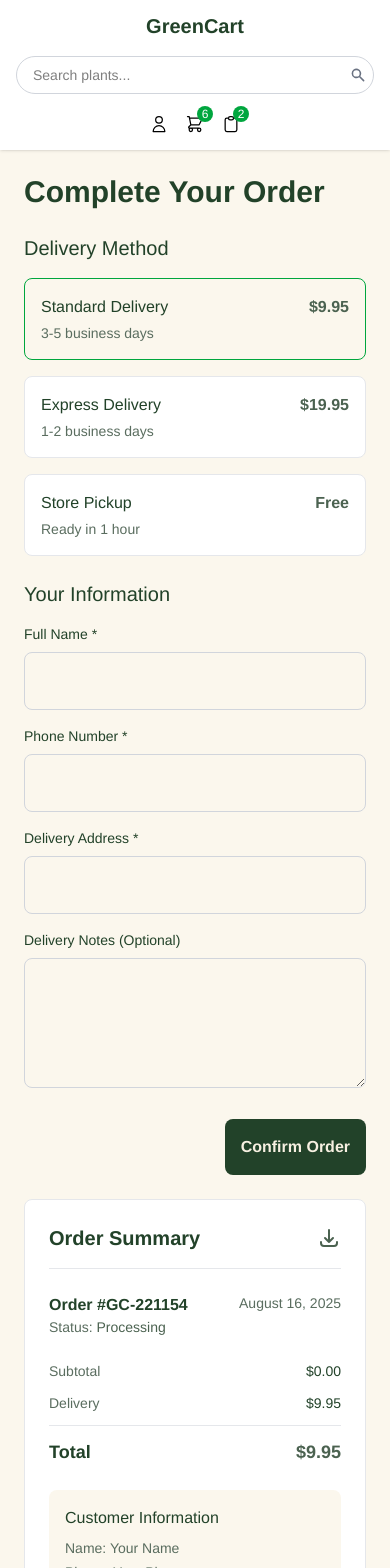
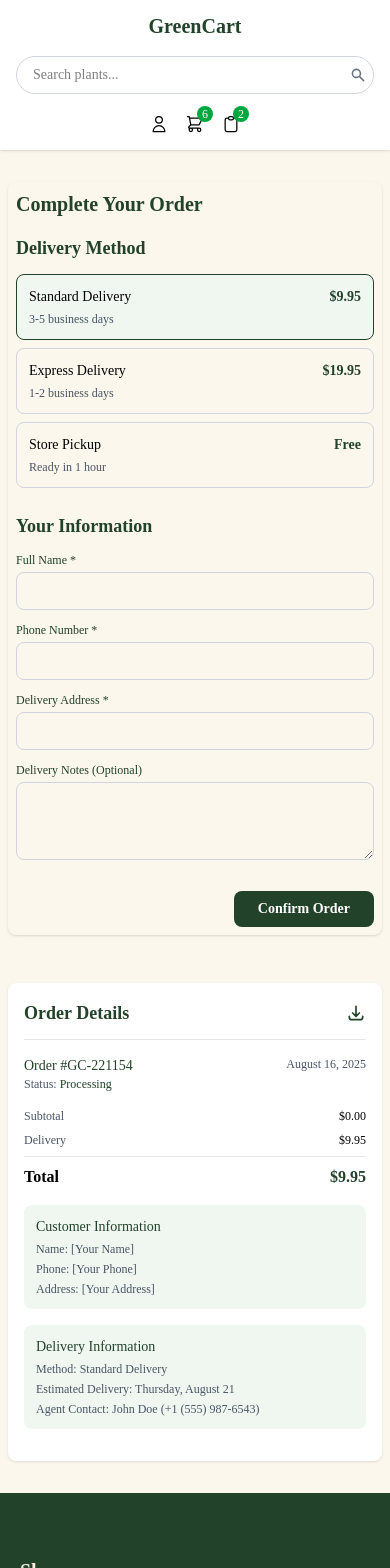
Before and after one commit to AfrinJahanEra/GreenCart, a React (Vite) app in the folder Client/: page /order in a window 390 px wide. Shown: the top 1568 px of the page. Built offline with nearby package versions, Linux system fonts and the light colour scheme.

Commit message:
Order pag eresponsive

```diff
--- a/Client/package.json
+++ b/Client/package.json
@@ -10,6 +10,7 @@
     "preview": "vite preview"
   },
   "dependencies": {
+    "@fontsource/inter": "^5.2.6",
     "html2pdf.js": "^0.10.3",
     "react": "^19.1.1",
     "react-dom": "^19.1.1",
--- a/Client/src/pages/Order.jsx
+++ b/Client/src/pages/Order.jsx
@@ -102,6 +102,8 @@ const Order = () => {
       alert('Please fill in all required fields');
       return;
     }
+
+    // In a real app, you would submit to backend here
     console.log('Order submitted:', order);
     alert('Order placed successfully!');
     navigate('/order-confirmation', { state: { order } });
@@ -114,244 +116,199 @@ const Order = () => {
   };
 
   return (
-    <div className={`min-h-screen`} style={{
-      backgroundColor: theme.colors.secondary,
-      fontFamily: theme.fonts.secondary
-    }}>
+    <div className="bg-[#fbf7ed] min-h-screen">
       <Header />
 
-      <section className="p-6 max-w-7xl mx-auto">
-        <div className="flex flex-col lg:flex-row gap-6">
+      <div className="container mx-auto px-2 py-8 sm:py-12 max-w-6xl">
+        <div className="flex flex-col lg:flex-row gap-6 sm:gap-8">
           {/* Main Order Form */}
           <div className="lg:w-2/3">
-            <h1 className="text-3xl font-semibold mb-6" style={{ color: theme.colors.text.primary }}>
-              Complete Your Order
-            </h1>
+            <div className="bg-[#fbf7ed] rounded-lg shadow-sm p-2 sm:p-6 mb-6 sm:mb-8">
+              <h1 className="text-xl sm:text-2xl font-bold text-[#224229] mb-4 sm:mb-6">Complete Your Order</h1>
 
-            <div className="mb-6">
-              <h2 className="text-xl font-medium mb-4" style={{ color: theme.colors.text.primary }}>
-                Delivery Method
-              </h2>
-              <div className="space-y-4">
+              <div className="mb-6 sm:mb-8">
+                <h2 className="text-lg sm:text-xl font-semibold text-[#224229] mb-3 sm:mb-4">Delivery Method</h2>
+                <div className="space-y-2 sm:space-y-3">
                   {deliveryMethods.map(method => (
                     <div
                       key={method.id}
                       onClick={() => handleDeliveryChange(method)}
-                    className={`p-4 border rounded-lg cursor-pointer transition-colors duration-200 ${
+                      className={`p-3 sm:p-4 border rounded-lg cursor-pointer ${
                         order.deliveryMethod?.id === method.id
-                        ? 'border-green-600 bg-green-50'
-                        : 'border-gray-200 hover:border-green-600'
+                          ? 'border-[#224229] bg-[#f0f7f1]'
+                          : 'border-gray-300 hover:border-[#224229]'
                       }`}
-                    style={{ backgroundColor: order.deliveryMethod?.id === method.id ? theme.colors.secondary : 'white' }}
                     >
-                    <div className="flex justify-between items-center">
-                      <span className="font-medium text-base" style={{ color: theme.colors.text.primary }}>
-                        {method.name}
-                      </span>
-                      <span className="font-semibold" style={{ color: theme.colors.accent }}>
-                        {method.price > 0 ? `$${method.price.toFixed(2)}` : 'Free'}
+                      <div className="flex justify-between">
+                        <span className="font-medium text-sm sm:text-base">{method.name}</span>
+                        <span className="font-bold text-sm sm:text-base" style={{ color: theme.colors.primary }}>
+                          {method.price > 0 ? `$${method.price}` : 'Free'}
                         </span>
                       </div>
-                    <p className="text-sm mt-1" style={{ color: theme.colors.text.secondary }}>
-                      {method.time}
-                    </p>
+                      <p className="text-xs sm:text-sm text-gray-600 mt-1">{method.time}</p>
                     </div>
                   ))}
                 </div>
               </div>
 
+              <div className="mb-6 sm:mb-8">
+                <h2 className="text-lg sm:text-xl font-semibold text-[#224229] mb-3 sm:mb-4">Your Information</h2>
+                <div className="grid grid-cols-1 md:grid-cols-2 gap-3 sm:gap-4">
                   <div>
-              <h2 className="text-xl font-medium mb-4" style={{ color: theme.colors.text.primary }}>
-                Your Information
-              </h2>
-              <div className="grid grid-cols-1 md:grid-cols-2 gap-4">
-                <div>
-                  <label className="block text-sm font-medium mb-2" style={{ color: theme.colors.text.primary }}>
-                    Full Name *
-                  </label>
+                    <label className="block text-xs sm:text-sm font-medium mb-1 sm:mb-2" style={{ color: theme.colors.primary }}>Full Name *</label>
                     <input
                       type="text"
                       name="name"
                       value={order.customerInfo.name}
                       onChange={handleInputChange}
-                    className="w-full p-4 border border-gray-300 rounded-lg focus:ring-2 focus:ring-green-600 focus:border-transparent text-base"
-                    style={{ color: theme.colors.text.primary }}
+                      className="w-full px-3 sm:px-4 py-2 sm:py-3 border border-[#d1d5db] rounded-lg focus:ring-2 focus:ring-[#224229] focus:border-transparent text-sm sm:text-base"
                       required
                     />
                   </div>
                   <div>
-                  <label className="block text-sm font-medium mb-2" style={{ color: theme.colors.text.primary }}>
-                    Phone Number *
-                  </label>
+                    <label className="block text-xs sm:text-sm font-medium mb-1 sm:mb-2" style={{ color: theme.colors.primary }}>Phone Number *</label>
                     <input
                       type="tel"
                       name="phone"
                       value={order.customerInfo.phone}
                       onChange={handleInputChange}
-                    className="w-full p-4 border border-gray-300 rounded-lg focus:ring-2 focus:ring-green-600 focus:border-transparent text-base"
-                    style={{ color: theme.colors.text.primary }}
+                      className="w-full px-3 sm:px-4 py-2 sm:py-3 border border-[#d1d5db] rounded-lg focus:ring-2 focus:ring-[#224229] focus:border-transparent text-sm sm:text-base"
                       required
                     />
                   </div>
                   <div className="md:col-span-2">
-                  <label className="block text-sm font-medium mb-2" style={{ color: theme.colors.text.primary }}>
-                    Delivery Address *
-                  </label>
+                    <label className="block text-xs sm:text-sm font-medium mb-1 sm:mb-2" style={{ color: theme.colors.primary }}>Delivery Address *</label>
                     <input
                       type="text"
                       name="address"
                       value={order.customerInfo.address}
                       onChange={handleInputChange}
-                    className="w-full p-4 border border-gray-300 rounded-lg focus:ring-2 focus:ring-green-600 focus:border-transparent text-base"
-                    style={{ color: theme.colors.text.primary }}
+                      className="w-full px-3 sm:px-4 py-2 sm:py-3 border border-[#d1d5db] rounded-lg focus:ring-2 focus:ring-[#224229] focus:border-transparent text-sm sm:text-base"
                       required
                     />
                   </div>
                   <div className="md:col-span-2">
-                  <label className="block text-sm font-medium mb-2" style={{ color: theme.colors.text.primary }}>
-                    Delivery Notes (Optional)
-                  </label>
+                    <label className="block text-xs sm:text-sm font-medium mb-1 sm:mb-2" style={{ color: theme.colors.primary }}>Delivery Notes (Optional)</label>
                     <textarea
                       name="notes"
                       value={order.customerInfo.notes}
                       onChange={handleInputChange}
-                    className="w-full p-4 border border-gray-300 rounded-lg focus:ring-2 focus:ring-green-600 focus:border-transparent text-base"
-                    style={{ color: theme.colors.text.primary }}
-                    rows="4"
+                      className="w-full px-3 sm:px-4 py-2 sm:py-3 border border-[#d1d5db] rounded-lg focus:ring-2 focus:ring-[#224229] focus:border-transparent text-sm sm:text-base"
+                      rows="3"
                     />
                   </div>
                 </div>
               </div>
 
-            <div className="flex justify-end mt-6">
+              <div className="flex justify-end">
                 <button
                   onClick={handleSubmitOrder}
-                className="p-4 rounded-lg font-semibold transition-colors text-base"
-                style={{
-                  backgroundColor: theme.colors.primary,
-                  color: theme.colors.text.light,
-                  ':hover': { backgroundColor: theme.colors.accent }
-                }}
+                  className="bg-[#224229] text-white px-6 py-2 sm:px-8 sm:py-3 rounded-lg font-bold hover:bg-[#4b6250] transition-colors text-sm sm:text-base"
                 >
                   Confirm Order
                 </button>
               </div>
             </div>
+          </div>
 
           {/* Order Summary Sidebar */}
           <div className="lg:w-1/3">
-            <div ref={sidebarRef} className="bg-white border border-gray-200 rounded-lg p-6 sticky top-6">
-              <div className="flex justify-between items-center mb-6 border-b border-gray-200 pb-4">
-                <h2 className="text-xl font-semibold" style={{ color: theme.colors.text.primary }}>
-                  Order Summary
-                </h2>
+            <div ref={sidebarRef} className="bg-white rounded-lg shadow-sm p-4 sm:p-6 sticky top-4">
+              <div className="flex justify-between items-center mb-4 sm:mb-6 pb-3 sm:pb-4 border-b border-[#e5e7eb]">
+                <h2 className="text-lg sm:text-xl font-semibold text-[#224229]">Order Details</h2>
                 <button
                   onClick={handleDownloadPDF}
-                  className="transition-colors"
-                  style={{ color: theme.colors.accent }}
+                  className="text-[#224229] hover:text-[#4b6250]"
                   title="Download Order Summary"
                 >
-                  <svg xmlns="http://www.w3.org/2000/svg" className="h-6 w-6" fill="none" viewBox="0 0 24 24" stroke="currentColor">
+                  <svg xmlns="http://www.w3.org/2000/svg" className="h-5 w-5" fill="none" viewBox="0 0 24 24" stroke="currentColor">
                     <path strokeLinecap="round" strokeLinejoin="round" strokeWidth={2} d="M4 16v1a3 3 0 003 3h10a3 3 0 003-3v-1m-4-4l-4 4m0 0l-4-4m4 4V4" />
                   </svg>
                 </button>
               </div>
 
-              <div className="mb-6">
-                <div className="flex justify-between items-start mb-4">
+              <div className="mb-4 sm:mb-6">
+                <div className="flex justify-between items-start mb-3 sm:mb-4">
                   <div>
-                    <h3 className="font-semibold text-base" style={{ color: theme.colors.text.primary }}>
-                      Order #{order.orderNumber}
-                    </h3>
-                    <p className="text-sm" style={{ color: theme.colors.text.secondary }}>
-                      Status: <span style={{ color: theme.colors.accent, fontWeight: '500' }}>{order.status}</span>
-                    </p>
+                    <h3 className="font-medium text-sm sm:text-base text-[#224229]">Order #{order.orderNumber}</h3>
+                    <p className="text-xs sm:text-sm text-gray-600">Status: <span className="text-[#224229] font-medium">{order.status}</span></p>
                   </div>
-                  <p className="text-sm" style={{ color: theme.colors.text.secondary }}>{order.orderDate}</p>
+                  <p className="text-xs sm:text-sm text-gray-600">{order.orderDate}</p>
                 </div>
 
-                <div className="space-y-4 mb-6">
+                <div className="space-y-3 sm:space-y-4 mb-4 sm:mb-6">
                   {order.items.map(item => (
-                    <div key={item.id} className="flex gap-4 pb-4 border-b border-gray-200">
+                    <div key={item.id} className="flex gap-3 sm:gap-4 pb-3 sm:pb-4 border-b border-[#e5e7eb]">
                       <img
                         src={item.image}
                         alt={item.name}
-                        className="w-16 h-16 object-cover rounded-md"
+                        className="w-12 h-12 sm:w-16 sm:h-16 object-cover rounded-lg"
                       />
-                      <div className="flex-1">
-                        <h4 className="font-medium text-base" style={{ color: theme.colors.text.primary }}>
-                          {item.name}
-                        </h4>
-                        <p className="text-sm" style={{ color: theme.colors.text.secondary }}>Size: {item.size}</p>
-                        <p className="text-sm" style={{ color: theme.colors.text.secondary }}>Qty: {item.quantity}</p>
-                        <p className="font-semibold text-base mt-1" style={{ color: theme.colors.text.primary }}>
-                          ${(item.price * item.quantity).toFixed(2)}
-                        </p>
-                        <p className="text-xs mt-1" style={{ color: theme.colors.text.secondary }}>
-                          Seller: {item.seller}
-                        </p>
+                      <div>
+                        <h4 className="font-medium text-sm sm:text-base text-[#224229]">{item.name}</h4>
+                        <p className="text-xs sm:text-sm text-gray-600">Size: {item.size}</p>
+                        <p className="text-xs sm:text-sm text-gray-600">Qty: {item.quantity}</p>
+                        <p className="font-medium text-sm sm:text-base text-[#224229] mt-1">${(item.price * item.quantity).toFixed(2)}</p>
+                        <p className="text-xs text-gray-500 mt-1">Seller: {item.seller}</p>
                       </div>
                     </div>
                   ))}
                 </div>
 
-                <div className="space-y-3 mb-6">
-                  <div className="flex justify-between text-sm">
-                    <span style={{ color: theme.colors.text.secondary }}>Subtotal</span>
-                    <span style={{ color: theme.colors.text.primary }}>
+                <div className="space-y-2 sm:space-y-3 mb-4 sm:mb-6">
+                  <div className="flex justify-between">
+                    <span className="text-xs sm:text-sm text-gray-600">Subtotal</span>
+                    <span className="text-xs sm:text-sm">
                       ${order.items.reduce((total, item) => total + (item.price * item.quantity), 0).toFixed(2)}
                     </span>
                   </div>
-                  <div className="flex justify-between text-sm">
-                    <span style={{ color: theme.colors.text.secondary }}>Delivery</span>
-                    <span style={{ color: theme.colors.text.primary }}>
+                  <div className="flex justify-between">
+                    <span className="text-xs sm:text-sm text-gray-600">Delivery</span>
+                    <span className="text-xs sm:text-sm">
                       {order.deliveryMethod?.price > 0
-                        ? `$${order.deliveryMethod.price.toFixed(2)}`
+                        ? `$${order.deliveryMethod.price}`
                         : 'Free'}
                     </span>
                   </div>
-                  <div className="flex justify-between font-semibold text-lg pt-3 border-t border-gray-200">
-                    <span style={{ color: theme.colors.text.primary }}>Total</span>
-                    <span style={{ color: theme.colors.accent }}>${calculateTotal()}</span>
+                  <div className="flex justify-between font-bold text-base sm:text-lg pt-2 sm:pt-3 border-t border-[#e5e7eb] mt-2 sm:mt-3">
+                    <span>Total</span>
+                    <span className="text-[#224229]">${calculateTotal()}</span>
                   </div>
                 </div>
               </div>
 
-              <div className="p-4 rounded-lg mb-6" style={{ backgroundColor: theme.colors.secondary }}>
-                <h3 className="font-medium text-base mb-2" style={{ color: theme.colors.text.primary }}>
-                  Customer Information
-                </h3>
-                <p className="text-sm mb-1" style={{ color: theme.colors.text.secondary }}>
-                  <span className="font-medium">Name:</span> {order.customerInfo.name || 'Your Name'}
+              <div className="bg-[#f0f7f1] p-3 sm:p-4 rounded-lg mb-4 sm:mb-6">
+                <h3 className="font-medium text-sm sm:text-base text-[#224229] mb-1 sm:mb-2">Customer Information</h3>
+                <p className="text-xs sm:text-sm text-gray-600 mb-1">
+                  <span className="font-medium">Name:</span> {order.customerInfo.name || '[Your Name]'}
                 </p>
-                <p className="text-sm mb-1" style={{ color: theme.colors.text.secondary }}>
-                  <span className="font-medium">Phone:</span> {order.customerInfo.phone || 'Your Phone'}
+                <p className="text-xs sm:text-sm text-gray-600 mb-1">
+                  <span className="font-medium">Phone:</span> {order.customerInfo.phone || '[Your Phone]'}
                 </p>
-                <p className="text-sm" style={{ color: theme.colors.text.secondary }}>
-                  <span className="font-medium">Address:</span> {order.customerInfo.address || 'Your Address'}
+                <p className="text-xs sm:text-sm text-gray-600">
+                  <span className="font-medium">Address:</span> {order.customerInfo.address || '[Your Address]'}
                 </p>
               </div>
 
               {order.deliveryMethod && (
-                <div className="p-4 rounded-lg mb-6" style={{ backgroundColor: theme.colors.secondary }}>
-                  <h3 className="font-medium text-base mb-2" style={{ color: theme.colors.text.primary }}>
-                    Delivery Information
-                  </h3>
-                  <p className="text-sm mb-1" style={{ color: theme.colors.text.secondary }}>
+                <div className="bg-[#f0f7f1] p-3 sm:p-4 rounded-lg mb-4 sm:mb-6">
+                  <h3 className="font-medium text-sm sm:text-base text-[#224229] mb-1 sm:mb-2">Delivery Information</h3>
+                  <p className="text-xs sm:text-sm text-gray-600 mb-1">
                     <span className="font-medium">Method:</span> {order.deliveryMethod.name}
                   </p>
-                  <p className="text-sm mb-1" style={{ color: theme.colors.text.secondary }}>
+                  <p className="text-xs sm:text-sm text-gray-600 mb-1">
                     <span className="font-medium">Estimated Delivery:</span> {order.deliveryAgent.estimatedDelivery}
                   </p>
-                  <p className="text-sm" style={{ color: theme.colors.text.secondary }}>
+                  <p className="text-xs sm:text-sm text-gray-600">
                     <span className="font-medium">Agent Contact:</span> {order.deliveryAgent.name} ({order.deliveryAgent.phone})
                   </p>
                 </div>
               )}
+
             </div>
           </div>
         </div>
-      </section>
+      </div>
 
       <Footer />
     </div>
--- a/Client/src/theme.js
+++ b/Client/src/theme.js
@@ -1,4 +1,5 @@
-// src/theme.js
+
+
 export const theme = {
   colors: {
     primary: '#224229', // Dark green
```
Also changed, not shown: 1 other file (tests, documents, lock files or other folders). Lines whose indentation alone changed are shown as unchanged.
